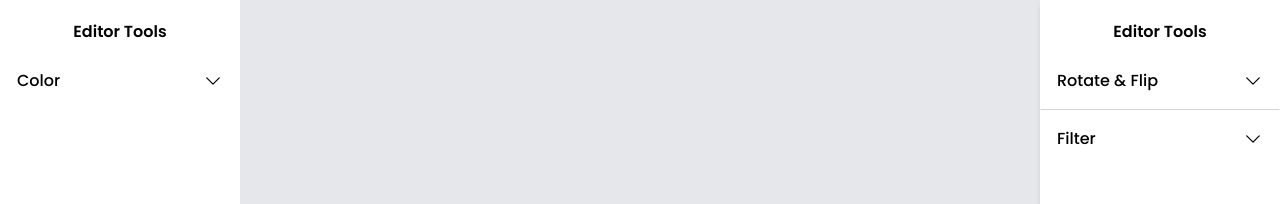
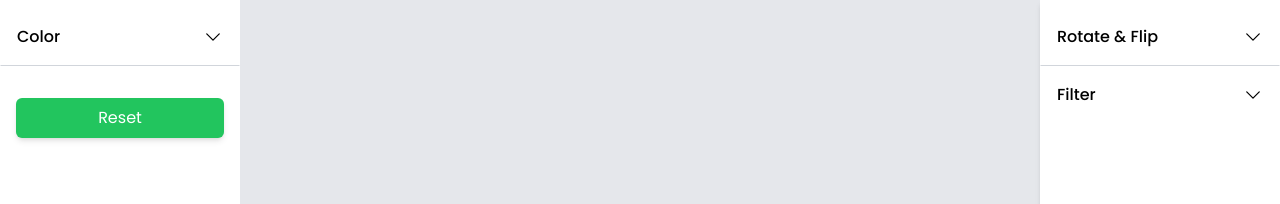
Before and after one commit to sonicname/image-editor-react, a React (Vite) app in the folder client/: page / in a window 1280 px wide. Shown: the top 204 px of the page. Built offline with nearby package versions, Linux system fonts and the light colour scheme.

Commit message:
update sidebar

```diff
--- a/client/src/components/icons/IconClose.tsx
+++ b/client/src/components/icons/IconClose.tsx
@@ -1,6 +1,7 @@
 import { memo } from 'react';
+import classNames from 'classnames';
 
-const IconClose = () => {
+const IconClose = ({ className }: { className?: string }) => {
   return (
     <svg
       xmlns='http://www.w3.org/2000/svg'
@@ -8,7 +9,7 @@ const IconClose = () => {
       viewBox='0 0 24 24'
       strokeWidth={1.5}
       stroke='currentColor'
-      className='w-6 h-6'
+      className={classNames('w-4 h-4 lg:w-6 lg:h-6', className)}
     >
       <path strokeLinecap='round' strokeLinejoin='round' d='M6 18L18 6M6 6l12 12' />
     </svg>
--- a/client/src/components/icons/IconDown.tsx
+++ b/client/src/components/icons/IconDown.tsx
@@ -1,11 +1,7 @@
 import { memo } from 'react';
 import classNames from 'classnames';
 
-interface IconProps {
-  className?: string;
-}
-
-const IconDown = ({ className }: IconProps) => {
+const IconDown = ({ className }: { className?: string }) => {
   return (
     <svg
       xmlns='http://www.w3.org/2000/svg'
@@ -13,7 +9,7 @@ const IconDown = ({ className }: IconProps) => {
       viewBox='0 0 24 24'
       strokeWidth={1.5}
       stroke='currentColor'
-      className={classNames('w-5 h-5', className)}
+      className={classNames('w-4 h-4 lg:w-5 lg:h-5', className)}
     >
       <path strokeLinecap='round' strokeLinejoin='round' d='M19.5 8.25l-7.5 7.5-7.5-7.5' />
     </svg>
--- a/client/src/components/icons/IconSetting.tsx
+++ b/client/src/components/icons/IconSetting.tsx
@@ -1,6 +1,7 @@
 import { memo } from 'react';
+import classNames from 'classnames';
 
-const IconSetting = () => {
+const IconSetting = ({ className }: { className?: string }) => {
   return (
     <svg
       xmlns='http://www.w3.org/2000/svg'
@@ -8,7 +9,7 @@ const IconSetting = () => {
       viewBox='0 0 24 24'
       strokeWidth={1.5}
       stroke='currentColor'
-      className='w-4 h-4 lg:w-6 lg:h-6'
+      className={classNames('w-4 h-4 lg:w-6 lg:h-6', className)}
     >
       <path
         strokeLinecap='round'
--- a/client/src/components/sidebar/SideBarItem.tsx
+++ b/client/src/components/sidebar/SideBarItem.tsx
@@ -2,6 +2,7 @@ import classNames from 'classnames';
 import { ReactNode, memo } from 'react';
 
 import IconDown from '../icons/IconDown';
+
 import useToggle from '../../hooks/useToggle';
 
 interface ISidebarItemProps {
--- a/client/src/components/sidebar/SidebarItemContent.tsx
+++ b/client/src/components/sidebar/SidebarItemContent.tsx
@@ -1,4 +1,3 @@
-import classNames from 'classnames';
 import { ReactNode, memo } from 'react';
 
 interface ISidebarItemContentProps {
@@ -6,14 +5,9 @@ interface ISidebarItemContentProps {
   children?: ReactNode;
 }
 
-const SidebarItemContent = ({ children, className }: ISidebarItemContentProps) => {
+const SidebarItemContent = ({ children }: ISidebarItemContentProps) => {
   return (
-    <div
-      className={classNames(
-        'px-2 lg:px-4 bg-white rounded flex flex-col gap-y-2 mt-1 mb-1',
-        className,
-      )}
-    >
+    <div className='px-2 lg:px-4 bg-white rounded flex flex-col gap-y-2 mt-1 mb-1'>
       <div className='flex flex-col gap-y-2'>{children}</div>
     </div>
   );
--- a/client/src/components/sidebar/SidebarLeft.tsx
+++ b/client/src/components/sidebar/SidebarLeft.tsx
@@ -1,5 +1,4 @@
-import { memo } from 'react';
-import classNames from 'classnames';
+import { ChangeEvent, memo } from 'react';
 
 import SideBarItem from './SideBarItem';
 import SidebarItemContent from './SidebarItemContent';
@@ -12,6 +11,7 @@ interface IColorTools {
   min?: number;
   max?: number;
   defaultValue?: number;
+  step?: number;
 }
 
 const colorTools: IColorTools[] = [
@@ -27,6 +27,7 @@ const colorTools: IColorTools[] = [
     title: 'Blur',
     min: 0,
     max: 100,
+    step: 25,
     defaultValue: 0,
   },
   {
@@ -74,15 +75,46 @@ const colorTools: IColorTools[] = [
 ];
 
 const SidebarLeft = () => {
-  const { setOption } = useEditorStore();
+  const {
+    setOption,
+    resetOption,
+    blur,
+    brightness,
+    contrast,
+    grayscale,
+    invert,
+    opacity,
+    saturate,
+    sepia,
+  } = useEditorStore();
+
+  const getStateVal = (optionID: string) => {
+    switch (optionID) {
+      case 'blur':
+        return blur;
+      case 'brightness':
+        return brightness;
+      case 'contrast':
+        return contrast;
+      case 'grayscale':
+        return grayscale;
+      case 'invert':
+        return invert;
+      case 'opacity':
+        return opacity;
+      case 'saturate':
+        return saturate;
+      default:
+        return sepia;
+    }
+  };
 
   return (
     <div
-      className={classNames(
-        'py-5 flex flex-col h-screen w-60 overflow-y-scroll text-black shadow-md',
-      )}
+      className={
+        'py-2 flex flex-col gap-y-2 lg:gap-y-4 h-screen w-60 overflow-y-scroll text-black shadow-md'
+      }
     >
-      <h2 className='text-center font-semibold mb-2'>Editor Tools</h2>
       <SideBarItem content='Color'>
         {colorTools.map((tool) => (
           <SidebarItemContent key={tool.id}>
@@ -92,20 +124,31 @@ const SidebarLeft = () => {
             >
               {tool.title}
               <span className='p-1 rounded bg-blue-500 text-white text-xs shadow-md'>
-                {(document.getElementById(`${tool.id}`) as HTMLInputElement)?.value}
+                {getStateVal(tool.id)}
               </span>
             </label>
             <input
               min={tool.min}
-              defaultValue={tool.defaultValue}
+              defaultValue={getStateVal(tool.id)}
+              value={getStateVal(tool.id)}
               max={tool.max}
               type={'range'}
+              step={tool.step}
               id={tool.id}
               onChange={(e) => setOption(tool.id, parseInt(e.target.value))}
             />
           </SidebarItemContent>
         ))}
       </SideBarItem>
+
+      <div className='p-2 lg:p-4'>
+        <button
+          onClick={resetOption}
+          className='w-full bg-green-500 text-white p-2 rounded-md shadow-md active:scale-90 duration-100'
+        >
+          Reset
+        </button>
+      </div>
     </div>
   );
 };
--- a/client/src/components/sidebar/SidebarRight.tsx
+++ b/client/src/components/sidebar/SidebarRight.tsx
@@ -1,17 +1,10 @@
 import { memo } from 'react';
-import classNames from 'classnames';
 
 import SideBarItem from './SideBarItem';
 
 const SidebarRight = () => {
   return (
-    <div
-      className={classNames(
-        'py-5 flex flex-col h-screen w-60 overflow-y-scroll text-black shadow-md',
-      )}
-    >
-      <h2 className='text-center font-semibold mb-2'>Editor Tools</h2>
-
+    <div className={'py-2 flex flex-col h-screen w-60 overflow-y-scroll text-black shadow-md'}>
       <SideBarItem content='Rotate & Flip'>
         <div className='p-2 lg:p-4 grid grid-cols-2 gap-2 lg:gap-4'>
           <button className='p-2 flex items-center justify-center shadow-md rounded-md border border-gray-300 active:scale-90 duration-75'>
@@ -31,7 +24,13 @@ const SidebarRight = () => {
           </button>
         </div>
       </SideBarItem>
-      <SideBarItem content='Filter' />
+      <SideBarItem content='Filter'>
+        <div className='p-2 lg:p-4'>
+          Lorem ipsum dolor sit amet consectetur adipisicing elit. Provident vel quae excepturi
+          maiores autem quasi. Sapiente nemo laborum illo deserunt perspiciatis labore, obcaecati,
+          optio officia voluptatibus ratione, assumenda ullam doloribus?
+        </div>
+      </SideBarItem>
     </div>
   );
 };
--- a/client/src/main.tsx
+++ b/client/src/main.tsx
@@ -1,29 +1,21 @@
+import { StrictMode } from 'react';
 import ReactDOM from 'react-dom/client';
 import { ToastContainer } from 'react-toastify';
-import { lazy, StrictMode, Suspense } from 'react';
 import { BrowserRouter, Route, Routes } from 'react-router-dom';
 
 import 'react-toastify/dist/ReactToastify.css';
 import './index.css';
 
-const ImageEditor = lazy(() => import('./pages/ImageEditor'));
+import ImageEditor from './pages/ImageEditor';
 
 ReactDOM.createRoot(document.getElementById('root') as HTMLElement).render(
   <>
     <StrictMode>
-      <Suspense
-        fallback={
-          <div className='fixed inset-0 bg-black bg-opacity-70 flex items-center justify-center'>
-            <div className='w-20 h-20 block rounded-full border-2 border-t-transparent animate-spin' />
-          </div>
-        }
-      >
-        <BrowserRouter>
-          <Routes>
-            <Route path='/' element={<ImageEditor />} />
-          </Routes>
-        </BrowserRouter>
-      </Suspense>
+      <BrowserRouter>
+        <Routes>
+          <Route path='/' element={<ImageEditor />} />
+        </Routes>
+      </BrowserRouter>
     </StrictMode>
     <ToastContainer />
   </>,
--- a/client/src/pages/Homepage.tsx
+++ /dev/null
@@ -1,11 +0,0 @@
-const Homepage = () => {
-  return (
-    <div>
-      Lorem ipsum dolor sit amet consectetur adipisicing elit. Fugit, maxime. Aliquid tenetur nemo
-      necessitatibus perspiciatis magni dolorem fuga provident nobis consequuntur doloremque
-      recusandae, maxime quisquam in deleniti debitis asperiores obcaecati.
-    </div>
-  );
-};
-
-export default Homepage;
--- a/client/src/store/useEditorStore.tsx
+++ b/client/src/store/useEditorStore.tsx
@@ -10,6 +10,7 @@ interface IEditorStore {
   invert: number;
   sepia: number;
   setOption: (optionID: string, value: number) => void;
+  resetOption: () => void;
 }
 
 const useEditorStore = create<IEditorStore>((set) => ({
@@ -41,6 +42,17 @@ const useEditorStore = create<IEditorStore>((set) => ({
         return set(() => ({ contrast: value }));
     }
   },
+  resetOption: () =>
+    set(() => ({
+      brightness: 100,
+      blur: 0,
+      opacity: 100,
+      grayscale: 0,
+      saturate: 100,
+      contrast: 100,
+      invert: 0,
+      sepia: 0,
+    })),
 }));
 
 export default useEditorStore;
```
